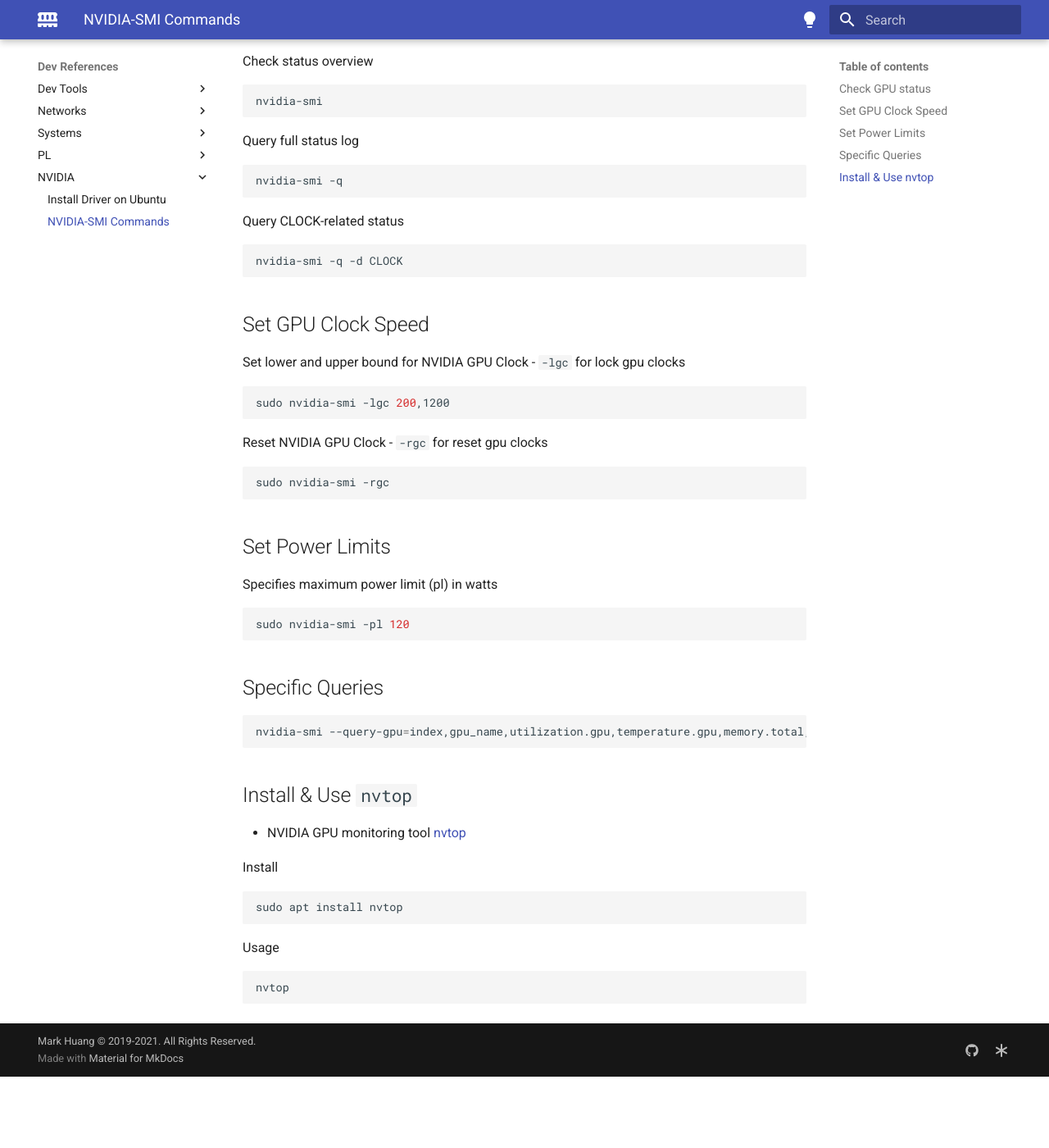
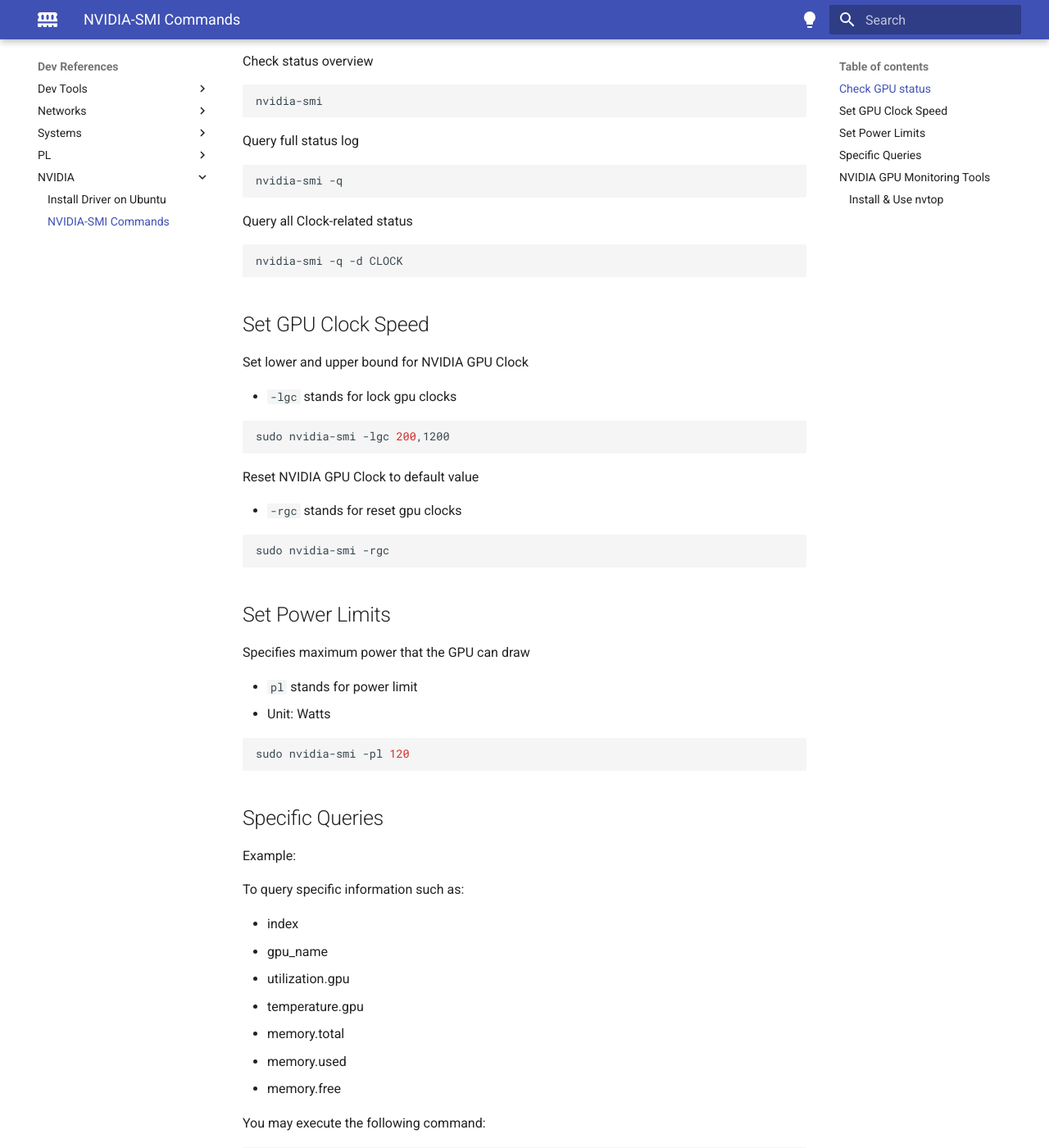
Before and after one commit to MarkHershey/docs, an MkDocs documentation site: the page built from docs/pages/dev/nvidia-smi.md, in a window 1280 px wide and 1400 px high, scrolled down 217 px. Shown: the whole window at 82% size. Built offline with MkDocs 1.6.1 and Material for MkDocs 9.7.7, drawn with Linux system fonts in a browser that asks for light colours; before the commit the page ends 1530 px from its top, so only the background shows below that; some of the changed text lies outside the part shown.

Commit message:
Update nvidia-smi page

````diff
--- a/docs/pages/dev/nvidia-smi.md
+++ b/docs/pages/dev/nvidia-smi.md
@@ -14,7 +14,7 @@
 nvidia-smi -q
 ```
 
-Query CLOCK-related status
+Query all Clock-related status
 
 ```bash
 nvidia-smi -q -d CLOCK
@@ -23,14 +23,16 @@
 ## Set GPU Clock Speed
 
 Set lower and upper bound for NVIDIA GPU Clock
-- `-lgc` for lock gpu clocks
+
+- `-lgc` stands for lock gpu clocks
 
 ```bash
 sudo nvidia-smi -lgc 200,1200
 ```
 
-Reset NVIDIA GPU Clock
-- `-rgc` for reset gpu clocks
+Reset NVIDIA GPU Clock to default value
+
+- `-rgc` stands for reset gpu clocks
 
 ```bash
 sudo nvidia-smi -rgc
@@ -38,7 +40,10 @@
 
 ## Set Power Limits
 
-Specifies maximum power limit (pl) in watts
+Specifies maximum power that the GPU can draw
+
+- `pl` stands for power limit
+- Unit: Watts
 
 ```bash
 sudo nvidia-smi -pl 120
@@ -46,13 +51,34 @@
 
 ## Specific Queries
 
+Example:
+
+To query specific information such as:
+
+- index
+- gpu_name
+- utilization.gpu
+- temperature.gpu
+- memory.total
+- memory.used
+- memory.free
+
+You may execute the following command:
+
 ```bash
 nvidia-smi --query-gpu=index,gpu_name,utilization.gpu,temperature.gpu,memory.total,memory.used,memory.free --format=csv
 ```
 
-## Install & Use `nvtop`
+- The list of valid properties can be obtained using `nvidia-smi --help-query-gpu`
+- The argument `--format=csv` is always required.
 
-- NVIDIA GPU monitoring tool [nvtop](https://github.com/Syllo/nvtop)
+
+## NVIDIA GPU Monitoring Tools
+
+- [**nvtop**](https://github.com/Syllo/nvtop)
+- [**nvitop**](https://github.com/XuehaiPan/nvitop)
+
+### Install & Use `nvtop`
 
 Install
 
````
